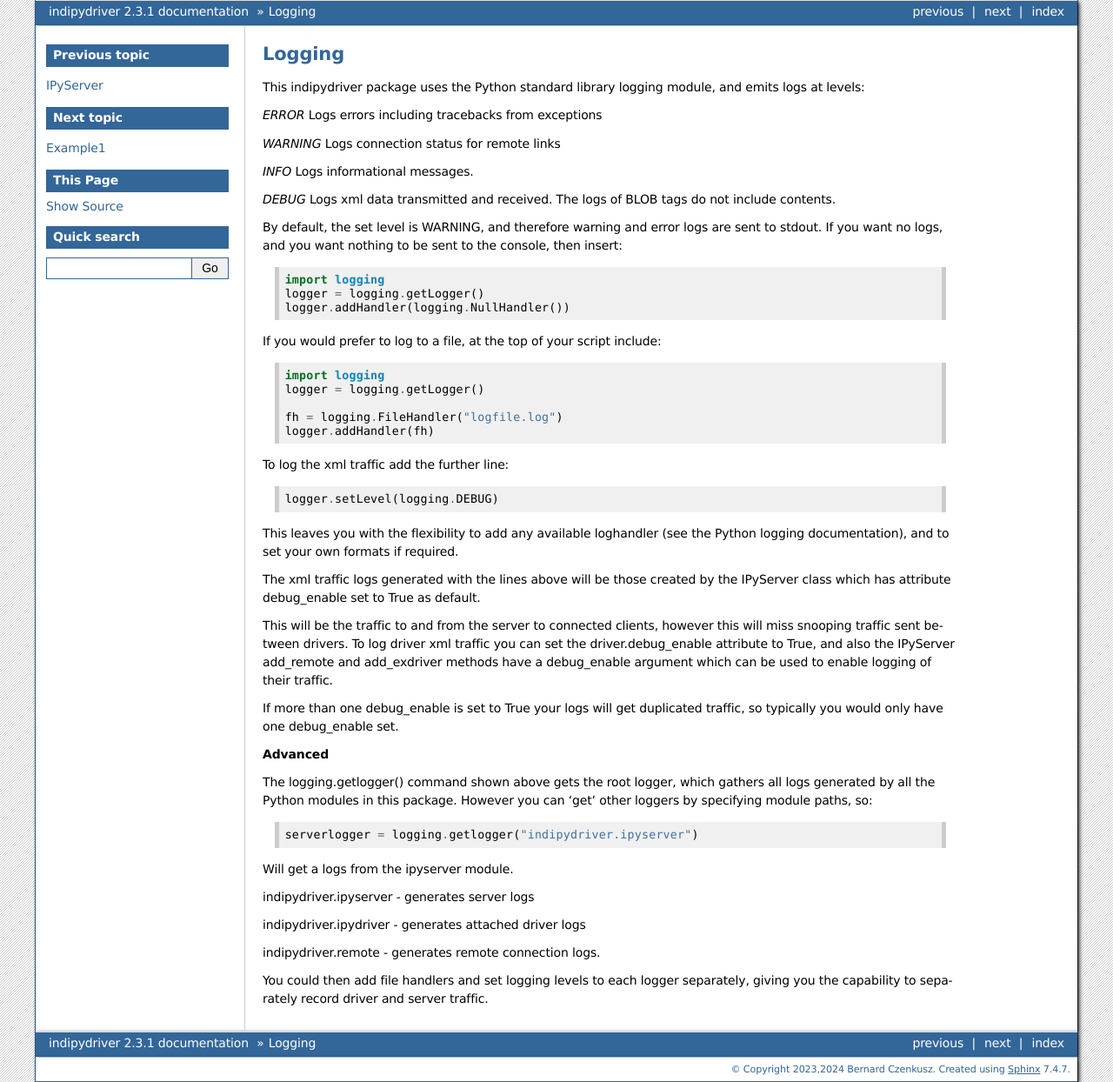
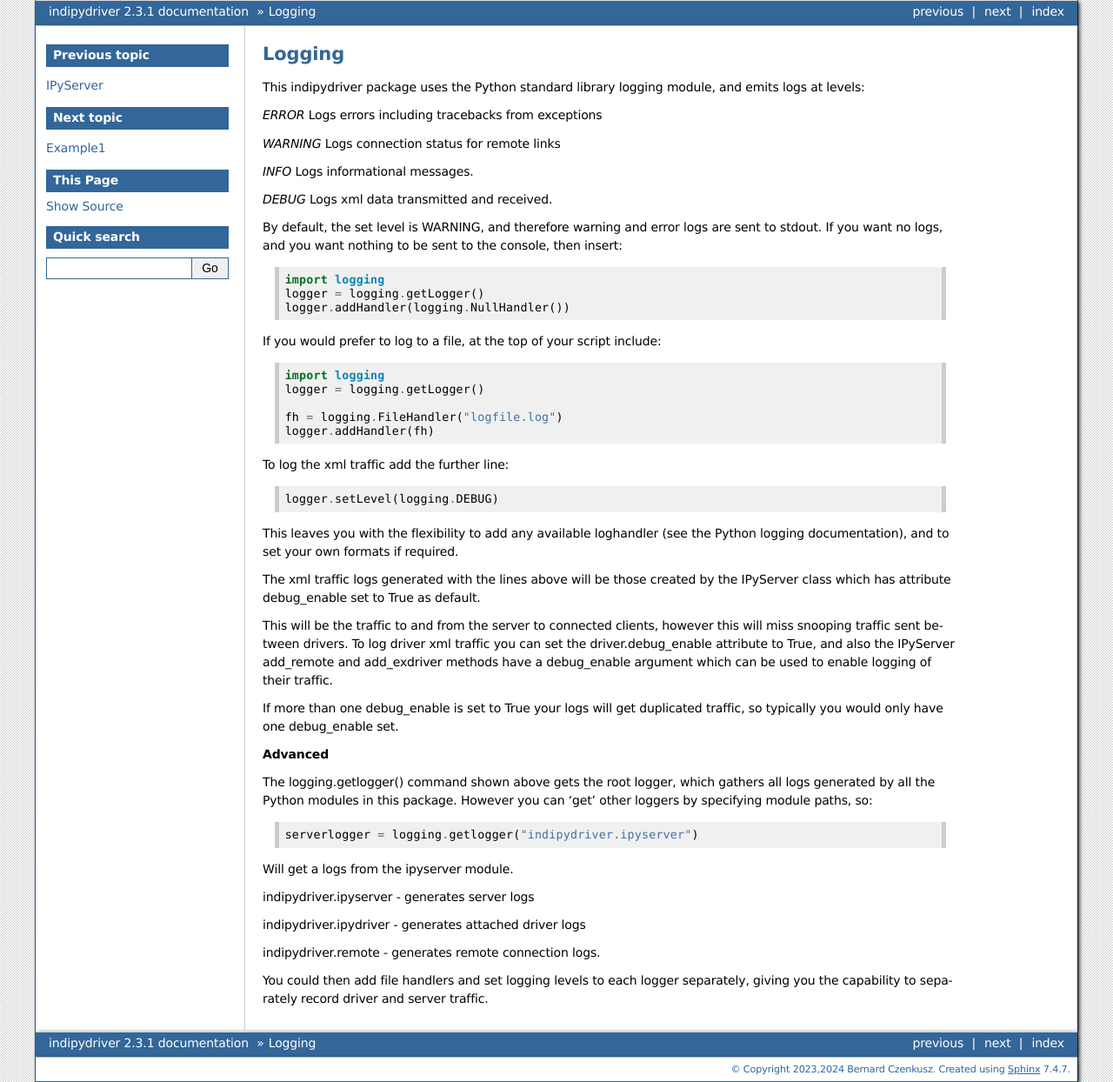
Before and after one commit to bernie-skipole/indipydriver, a Sphinx documentation site: the page built from docs/source/usage/logging.rst, in a window 1280 px wide. Shown: the whole page at 87% size. Built offline with Sphinx 7.4.7, drawn with Linux system fonts in a browser that asks for light colours.

Commit message:
doc update

```diff
--- a/docs/source/usage/logging.rst
+++ b/docs/source/usage/logging.rst
@@ -9,7 +9,7 @@ This indipydriver package uses the Python standard library logging module, and e
 
 *INFO* Logs informational messages.
 
-*DEBUG* Logs xml data transmitted and received. The logs of BLOB tags do not include contents.
+*DEBUG* Logs xml data transmitted and received.
 
 By default, the set level is WARNING, and therefore warning and error logs are sent to stdout. If you want no logs, and you want nothing to be sent to the console, then insert::
 
```
